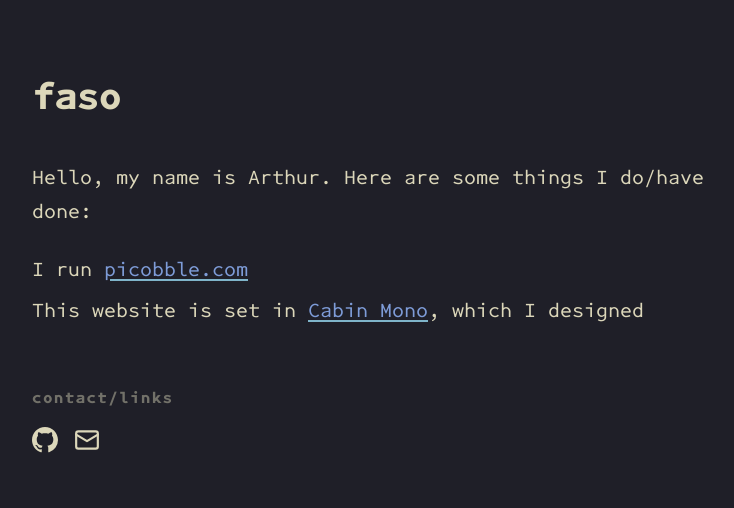
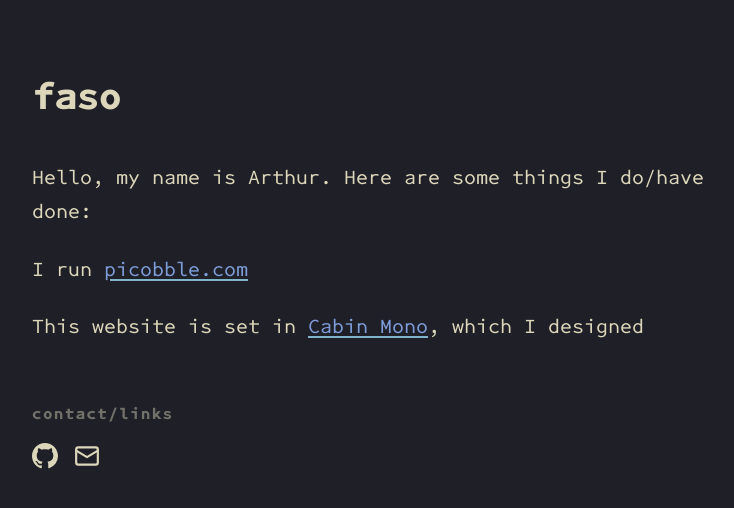
Before and after one commit to faso/faso.github.io, a plain HTML site: page index.html in a window 1280 px wide. Shown: the whole page, without its empty margins (272-1006 px from the left). Drawn offline with Linux system fonts and the light colour scheme.

Commit message:
Blank line between the content sentences
Co-Authored-By: Claude Fable 5 <noreply@anthropic.com>
Claude-Session: https://claude.ai/code/session_01VWpU9HWCo14rcozoWdHpjQ

```diff
--- a/index.html
+++ b/index.html
@@ -41,7 +41,7 @@
     margin-bottom: 2rem;
   }
   p.intro { margin-bottom: 1.5rem; }
-  .things p { margin-bottom: 0.4rem; }
+  .things p { margin-bottom: 1.4rem; }
   a {
     color: var(--link);
     text-decoration-color: var(--accent);
```
